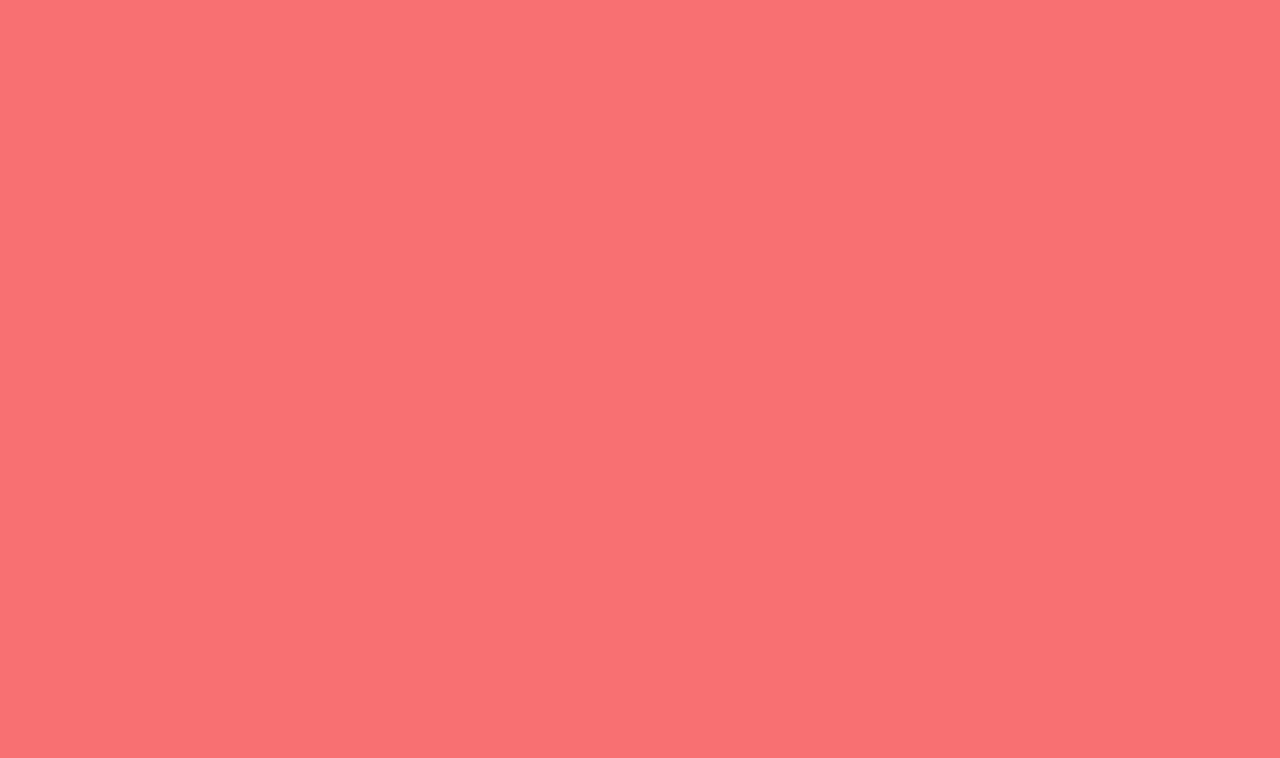
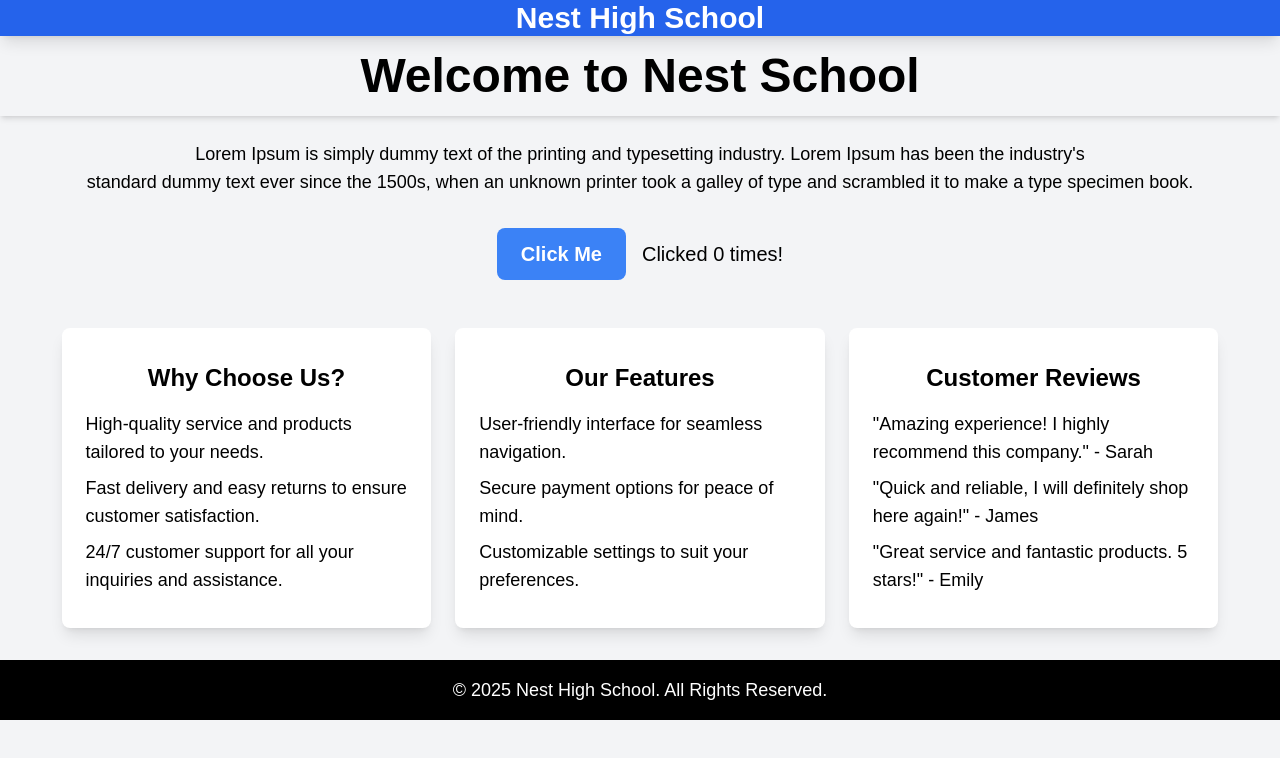
Before and after one commit to AquaPor/frontend, a Next.js app in the folder amartuvshin/: page / in a window 1280 px wide. Shown: the top 758 px of the page. Built offline with nearby package versions, Linux system fonts and the light colour scheme.

Commit message:
pushlelt

```diff
--- a/amartuvshin/pages/index.js
+++ b/amartuvshin/pages/index.js
@@ -1,16 +1,90 @@
-import Image from 'next/image';
-import { useRouter } from 'next/router';
+import { useState } from 'react';
 
 export default function Home() {
-  const router = useRouter();
+  const [clickCount, setClickCount] = useState(0);
+  const [popoverVisible, setPopoverVisible] = useState(false);
 
-  const handleNavigation = (url) => {
-    router.push(url);
+  const handleClick = () => {
+    setClickCount(clickCount + 1);
+    setPopoverVisible(true);
+
+  };
+
+  const closePopover = () => {
+    setPopoverVisible(false);
   };
 
   return (
-    <div className="h-[100vh] w-[100%] bg-red-400">
+    <div className="min-h-screen w-full bg-gray-100">
+      <div className="h-[20%] w-full bg-blue-600 flex justify-center items-center text-white text-3xl font-bold shadow-lg">
+        <h1>Nest High School</h1>
+      </div>
 
+      <div className="h-[14%] w-full flex justify-center items-center text-5xl text-black font-bold px-6 py-4 shadow-md">
+        <h1>Welcome to Nest School</h1>
+      </div>
+
+      <div className="h-[10%] pt-6 w-full flex justify-center items-center px-6 text-lg text-black font-medium">
+        <p className="text-center">
+          Lorem Ipsum is simply dummy text of the printing and typesetting industry. Lorem Ipsum has been the industry's
+          <br></br>
+          standard dummy text ever since the 1500s, when an unknown printer took a galley of type and scrambled it to make a type specimen book.
+        </p>
+      </div>
+
+      <div className="w-full flex justify-center items-center mt-8 space-x-4">
+        <button
+          onClick={handleClick}
+          className="bg-blue-500 text-white px-6 py-3 rounded-lg text-xl font-semibold hover:bg-blue-700 transition duration-300"
+        >
+          Click Me
+        </button>
+
+        <div className="text-xl text-black">
+          <p>Clicked {clickCount} times!</p>
+        </div>
+      </div>
+
+      {popoverVisible && (
+        <div className="absolute top-[30%] left-[45%] transform -translate-x-1/2 -translate-y-1/2 bg-white
+         text-black px-6 py-4 rounded-lg shadow-lg w-72">
+          <p className="text-lg font-bold">Button Clicked!</p>
+          <p className="text-sm mb-4">You clicked the button {clickCount} times.</p>
+          <button
+            onClick={closePopover}
+            className="bg-red-500 text-white px-4 py-2 rounded-lg text-lg font-semibold hover:bg-red-700 transition duration-300"
+          >
+            Close
+          </button>
+        </div>
+      )}
+
+      <div className="w-full flex flex-wrap justify-center gap-6 mt-12 px-6">
+        <div className="w-full sm:w-[45%] md:w-[30%] lg:w-[30%] h-[300px] bg-white text-black flex flex-col justify-center items-center rounded-lg shadow-lg p-6">
+          <p className="text-2xl font-bold mb-4 text-black">Why Choose Us?</p>
+          <p className="text-lg mb-2">High-quality service and products tailored to your needs.</p>
+          <p className="text-lg mb-2">Fast delivery and easy returns to ensure customer satisfaction.</p>
+          <p className="text-lg">24/7 customer support for all your inquiries and assistance.</p>
+        </div>
+
+        <div className="w-full sm:w-[45%] md:w-[30%] lg:w-[30%] h-[300px] bg-white text-black flex flex-col justify-center items-center rounded-lg shadow-lg p-6">
+          <p className="text-2xl font-bold mb-4 text-black">Our Features</p>
+          <p className="text-lg mb-2">User-friendly interface for seamless navigation.</p>
+          <p className="text-lg mb-2">Secure payment options for peace of mind.</p>
+          <p className="text-lg">Customizable settings to suit your preferences.</p>
+        </div>
+
+        <div className="w-full sm:w-[45%] md:w-[30%] lg:w-[30%] h-[300px] bg-white text-black flex flex-col justify-center items-center rounded-lg shadow-lg p-6">
+          <p className="text-2xl font-bold mb-4 text-black">Customer Reviews</p>
+          <p className="text-lg mb-2">"Amazing experience! I highly recommend this company." - Sarah</p>
+          <p className="text-lg mb-2">"Quick and reliable, I will definitely shop here again!" - James</p>
+          <p className="text-lg">"Great service and fantastic products. 5 stars!" - Emily</p>
+        </div>
+      </div>
+
+      <div className="w-full bg-black py-4 flex justify-center items-center mt-8">
+        <p className="text-white text-lg">&copy; 2025 Nest High School. All Rights Reserved.</p>
+      </div>
     </div>
   );
 }
```
